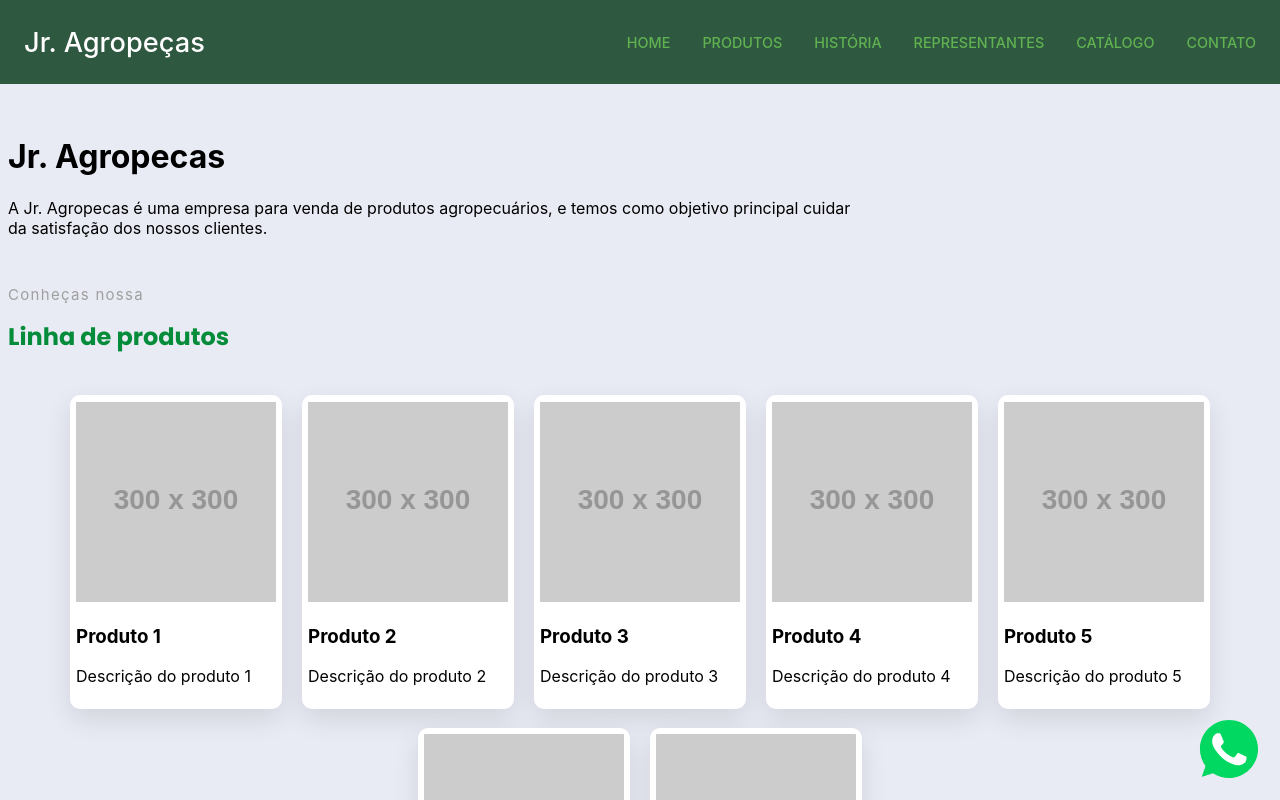
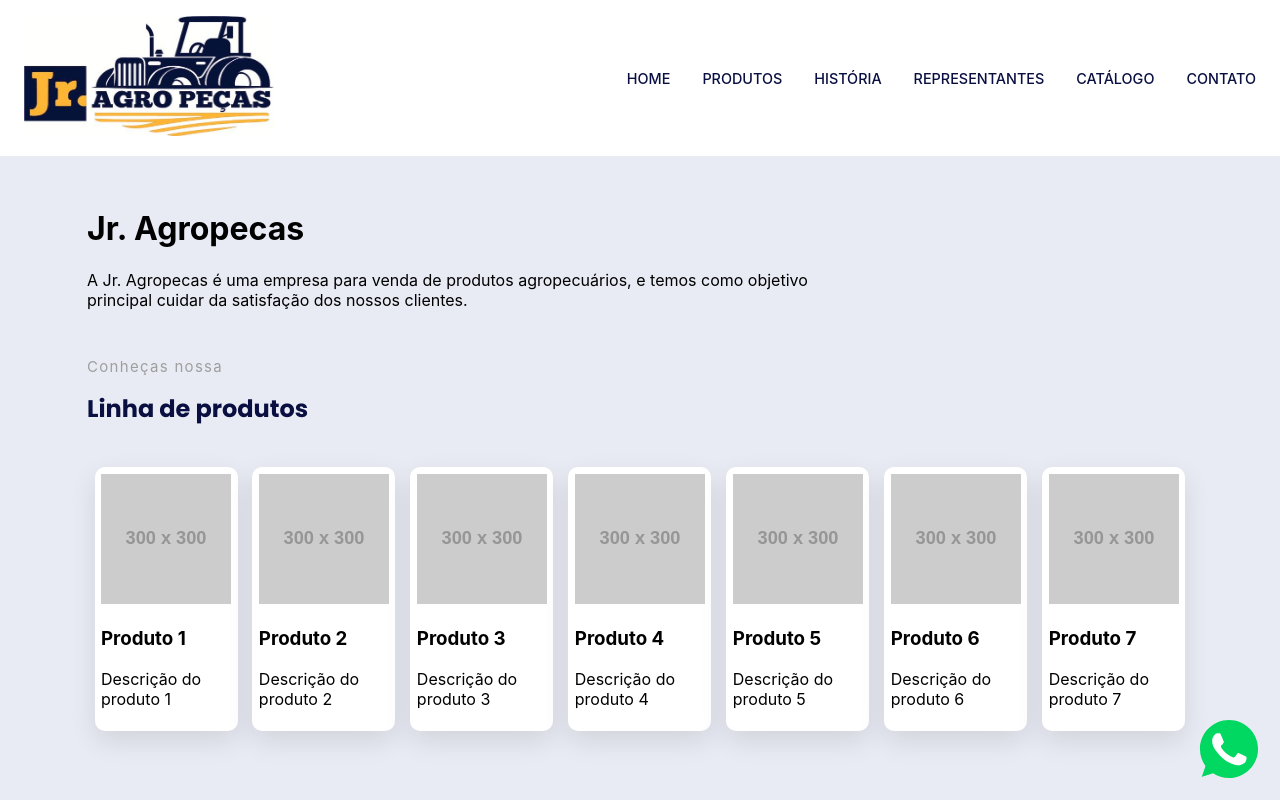
Before and after one commit to Matheusgarcia37/vozdopovo_react, a Next.js app: page / in a window 1280 px wide. Shown: the top 800 px of the page. Built offline with nearby package versions, Linux system fonts and the light colour scheme.

Commit message:
upload image

```diff
--- a/src/components/Header/Layout.tsx
+++ b/src/components/Header/Layout.tsx
@@ -2,6 +2,8 @@ import Link from 'next/link'
 import { useState } from "react";
 import styles from "./styles.module.scss";
 import styles2 from '../../styles/Home.module.css'
+import Image from 'next/image'
+import logo from '../../assets/logo.jpeg'
 
 import whatsapp from '../../lotties/whatsapp.json'
 import Lottie from 'react-lottie';
@@ -21,7 +23,7 @@ export default function Layout({ children }: { children: React.ReactNode }) {
     <header className={styles2.header}>
       <nav className={styles.navbar}>
         <Link href='/'>
-          <a className={styles.navlogo}>Jr. Agropeças</a>
+          <a className={styles.navlogo}><Image src={logo} width={250} height={120} alt="produto"/></a>
         </Link>
         <ul className={isOpen === false ?
           styles.navmenu : styles.navmenu + ' ' + styles.active}>
--- a/src/components/Header/styles.module.scss
+++ b/src/components/Header/styles.module.scss
@@ -7,7 +7,7 @@
     justify-content: space-between;
     align-items: center;
     padding: 1rem 1.5rem;
-    background-color: #2F5840;
+    background-color: white;
 }
 
 .hamburger {
@@ -38,21 +38,19 @@
 .navlink{
     font-size: .9rem;
     font-weight: 500;
-    color: #60B251;
+    color: #090F41;
     text-transform: uppercase;
     text-decoration: none;
     transition: all 0.3s ease-in-out;
 }
 
 .navlink:hover{
-    color: white;
+    color: #ffb734;
     font-size: .91rem;
 }
 
 .navlogo {
-    font-size: 1.7rem;
-    font-weight: 500;
-    color: white;
+
 }
 
 @media only screen and (max-width: 925px) {
@@ -60,9 +58,9 @@
         z-index: 50;
         position: fixed;
         left: -100%;
-        top: 4rem;
+        top: 10rem;
         flex-direction: column;
-        background-color:  #2F5840;
+        background-color:   white;
         width: 100%;
         border-radius: 0 10px 10px 0;
         text-align: center;
@@ -83,7 +81,7 @@
         display: block;
         cursor: pointer;
         span {
-            background-color: white;
+            background-color: #222222;
             box-shadow:
             0 10px 27px rgba(0, 0, 0, 0.05);
         }
--- a/src/styles/Home.module.css
+++ b/src/styles/Home.module.css
@@ -161,7 +161,7 @@
 .linha_de_produtos__text h3 {
   font-size: 1.5rem;
   margin: 0;
-  color: #058C3A;
+  color: #090F41;
   font-family: 'Poppins', sans-serif;
 }
 
@@ -173,8 +173,9 @@
 
 .container_produtos__produto {
   cursor: pointer;
+  max-width: 143px;
   border-radius: 10px;
-  margin: .6rem .6rem;
+  margin: .6rem auto;
   background-color: white;
   padding: .4rem;
   box-shadow: 0 10px 27px rgba(0, 0, 0, 0.1);;
```
Also changed, not shown: src/assets/logo.jpeg (added).
